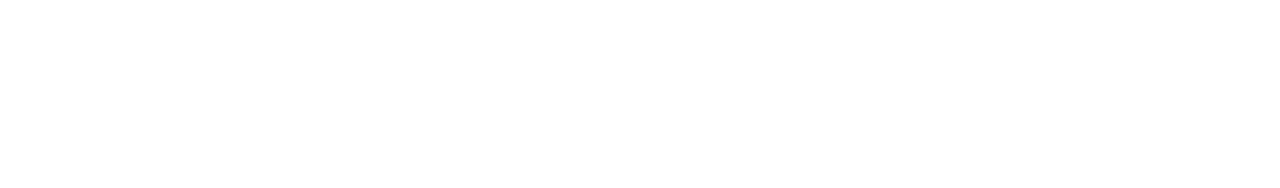
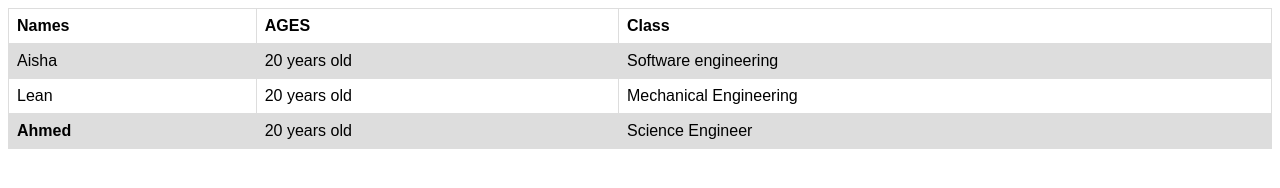
Before and after one commit to Ashyl2/GP21, a plain HTML site: page ahmed/ahmed1.html in a window 1280 px wide. Drawn offline with Linux system fonts and the light colour scheme.

Commit message:
editFile

```diff
--- a/ahmed/WEBSITE/index.html
+++ b/ahmed/WEBSITE/index.html
@@ -3,15 +3,20 @@
 <head>
     <meta charset="UTF-8">
     <meta name="viewport" content="width=device-width, initial-scale=1.0">
+    <link rel="stylesheet" href="styles.css">
     <title>Document</title>
 </head>
 <body>
     <h1><a style="color: brown;">L</a>ean</h1>
-    <h2>Lean</h2>
+    <h2 style="color: blue;">Lean</h2>
     <h3>Lean</h3>
     <h4>Lean</h4>
     <h5>Lean</h5>
     <h6>Lean</h6>
     <p>Lorem ipsum dolor sit Lean,<br> consectetur adipisicing elit. Voluptate, accusamus explicabo aliquam possimus necessitatibus sapiente commodi eligendi harum adipisci corporis distinctio unde nesciunt voluptatibus aut soluta doloribus beatae voluptas. Voluptates.</p>
 </body>
+
+<script>
+
+</script>
 </html>
--- a/ahmed/ahmed1.html
+++ b/ahmed/ahmed1.html
@@ -0,0 +1,50 @@
+<!DOCTYPE html>
+<html lang="en">
+<head>
+    <meta charset="UTF-8">
+    <meta name="viewport" content="width=device-width, initial-scale=1.0">
+    <title>Document</title>
+
+</head>
+<style>
+    table {
+            font-family: arial, sans-serif;
+            border-collapse: collapse;
+            width: 100%;
+        }
+
+    td, th {
+        border: 1px solid #dddddd;
+        text-align: left;
+        padding: 8px;
+    }
+
+    tr:nth-child(even) {
+        background-color: #dddddd;
+    }
+    </style>
+<body>
+    <table>
+<tr>
+    <th>Names</th>
+    <th>AGES</th>
+    <th>Class</th>
+</tr>
+<tr>
+    <td>Aisha</td>
+    <td>20 years old</td>
+    <td>Software engineering</td>
+</tr>
+<tr>
+    <td>Lean</td>
+    <td>20 years old </td>
+    <td>Mechanical Engineering</td>
+</tr>
+<tr>
+    <th>Ahmed</th>
+    <td>20 years old</td>
+    <td>Science Engineer</td>
+</tr>
+    </table>
+</body>
+</html>
```
